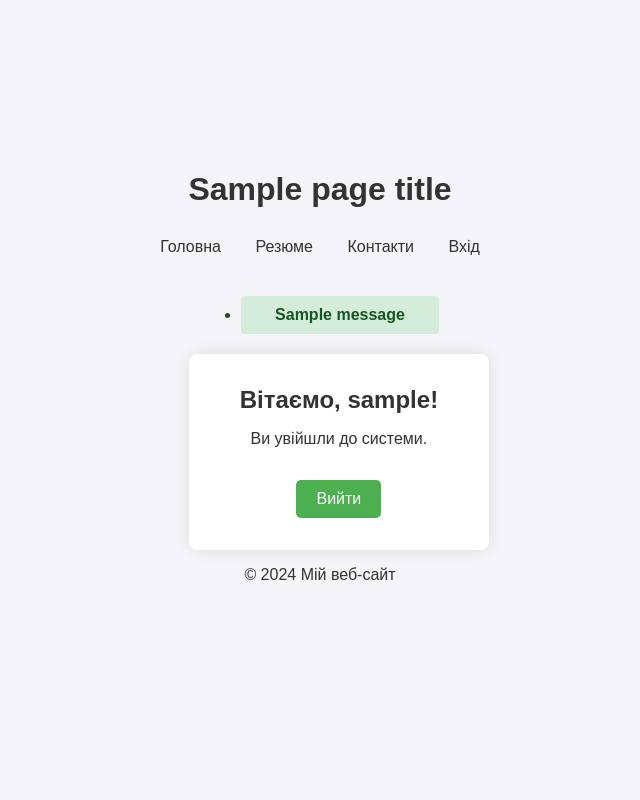
After one commit to bakaipnu/flask-app, a Python web app: template app/users/templates/profile.html in a window 1280 px wide. The commit adds this page. Shown: the whole page, without its empty margins (320-960 px from the left). Run offline with Jinja, Linux system fonts and the light colour scheme; the template is opened without the code that fills it: most values are stand-ins (such as "Sample title", 1, 10 or a date in 2020); one stand-in notice (Sample message) is shown.

Commit message:
feat: added profile page, logout, styles, etc.

```diff
--- a/app/static/css/style.css
+++ b/app/static/css/style.css
@@ -1,9 +1,16 @@
 body {
     font-family: Arial, sans-serif;
+    background-color: #f4f4f9;
+    color: #333;
     margin: 0;
-    padding: 20px;
-    background-color: #f4f4f4;
+    padding: 0;
+    display: flex;
+    justify-content: center;
+    align-items: center;
+    min-height: 100vh;
+    flex-direction: column;
 }
+
 header, footer {
     text-align: center;
     margin-bottom: 30px;
@@ -17,3 +24,81 @@ nav a {
     text-decoration: none;
     color: #333;
 }
+
+h1, h2 {
+    margin: 0;
+    padding: 0;
+}
+
+/* Flash Messages */
+.flash-messages {
+    margin-top: 20px;
+    width: 100%;
+    text-align: center;
+}
+
+.flash-message {
+    padding: 10px;
+    margin: 10px auto;
+    width: 80%;
+    max-width: 600px;
+    border-radius: 4px;
+    font-weight: bold;
+}
+
+.flash-message.success {
+    background-color: #d4edda;
+    color: #155724;
+}
+
+.flash-message.danger {
+    background-color: #f8d7da;
+    color: #721c24;
+}
+
+.flash-message.warning {
+    background-color: #fff3cd;
+    color: #856404;
+}
+
+/* Profile and Login Containers */
+.profile-container, .login-container {
+    background: #fff;
+    padding: 2rem;
+    margin-top: 20px;
+    box-shadow: 0px 0px 15px rgba(0, 0, 0, 0.1);
+    border-radius: 8px;
+    width: 90%;
+    max-width: 400px;
+    text-align: center;
+}
+
+.logout-button, .login-button {
+    background-color: #4CAF50;
+    color: white;
+    border: none;
+    padding: 10px 20px;
+    border-radius: 5px;
+    cursor: pointer;
+    font-size: 1rem;
+    margin-top: 1rem;
+}
+
+.logout-button:hover, .login-button:hover {
+    background-color: #45a049;
+}
+
+/* Input Styles */
+input[type="text"], input[type="password"] {
+    width: 100%;
+    padding: 10px;
+    margin: 10px 0;
+    border: 1px solid #ccc;
+    border-radius: 4px;
+    box-sizing: border-box;
+}
+
+button {
+    display: inline-block;
+    font-size: 1rem;
+}
--- a/app/templates/base.html
+++ b/app/templates/base.html
@@ -12,10 +12,20 @@
     <h1>{{ page_title if page_title else "Мій веб-сайт" }}</h1>
 </header>
 
-
 {% include 'navigation.html' %}
 
 <main>
+    <div class="flash-messages">
+        {% with messages = get_flashed_messages(with_categories=true) %}
+            {% if messages %}
+                <ul>
+                    {% for category, message in messages %}
+                        <li class="flash-message {{ category }}">{{ message }}</li>
+                    {% endfor %}
+                </ul>
+            {% endif %}
+        {% endwith %}
+    </div>
     {% block content %}{% endblock %}
 </main>
 
--- a/app/templates/navigation.html
+++ b/app/templates/navigation.html
@@ -1,5 +1,13 @@
 <nav>
     <a href="/">Головна</a>
-    <a href="/resume">Резюме</a>
-    <a href="/contact">Контакти</a>
+    <a href="{{ url_for('resume') }}">Резюме</a>
+    <a href="{{ url_for('contact') }}">Контакти</a>
+
+    {% if session.get("user") %}
+        <a href="{{ url_for('users.profile') }}">Профіль</a>
+        <a href="{{ url_for('users.logout') }}" onclick="event.preventDefault(); document.getElementById('logout-form').submit();">Вийти</a>
+        <form id="logout-form" action="{{ url_for('users.logout') }}" method="POST" style="display: none;"></form>
+    {% else %}
+        <a href="{{ url_for('users.login') }}">Вхід</a>
+    {% endif %}
 </nav>
--- /dev/null
+++ b/app/users/templates/profile.html
@@ -0,0 +1,12 @@
+{% extends "base.html" %}
+
+{% block content %}
+<div class="profile-container">
+    <h2>Вітаємо, {{ username }}!</h2>
+    <p>Ви увійшли до системи.</p>
+
+    <form action="{{ url_for('users.logout') }}" method="post">
+        <button type="submit" class="logout-button">Вийти</button>
+    </form>
+</div>
+{% endblock %}
```
Also changed, not shown: app/users/templates/login.html (+13 -29 lines), app/users/views.py (+17 -1 lines).
